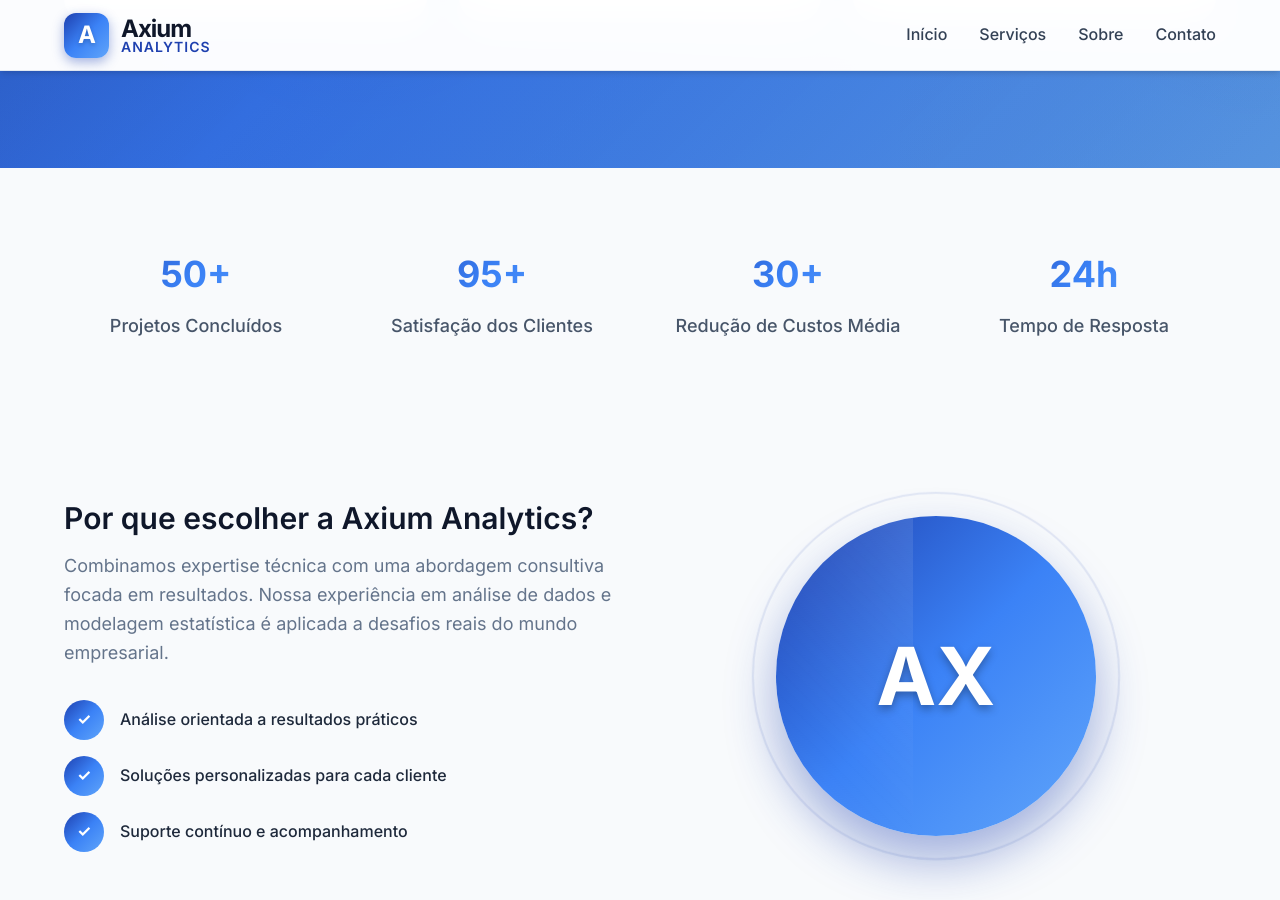
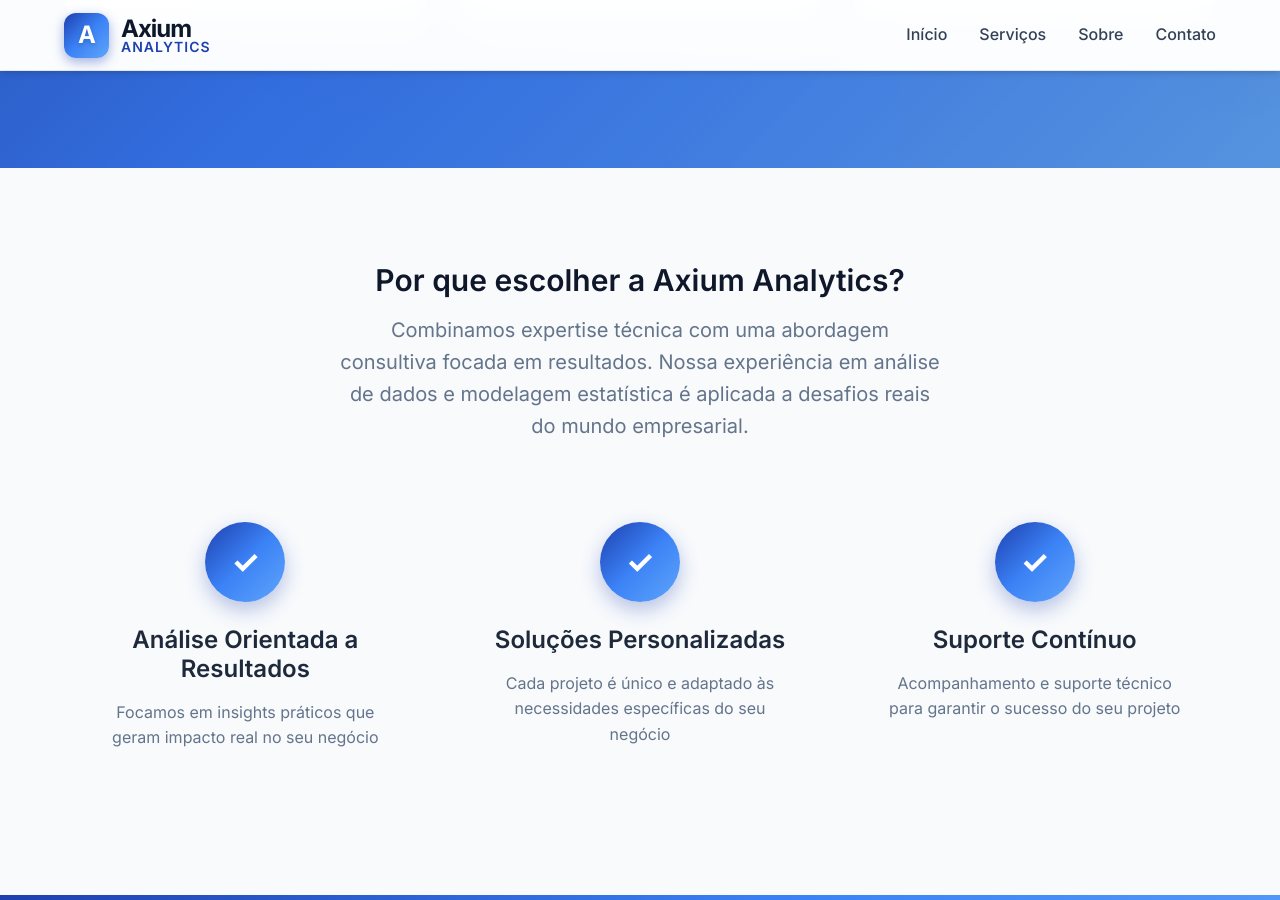
Before and after one commit to misaelsvp/axium-analytics, a Jekyll site: the page built from index.html, in a window 1280 px wide and 900 px high, scrolled down 1604 px. Built offline with Jekyll 4.4.1, drawn with Linux system fonts in a browser that asks for light colours; some of the changed text lies outside the part shown.

```diff
--- a/Gemfile
+++ b/Gemfile
@@ -1,6 +1,6 @@
 source "https://rubygems.org"
 
-gem "jekyll", "~> 4.3"
+gem "jekyll", "~> 4.2"
 gem "minima", "~> 2.5"
 
 group :jekyll_plugins do
--- a/_sass/_components.scss
+++ b/_sass/_components.scss
@@ -232,74 +232,7 @@
   }
 }
 
-// Stats Section
-.stats-section {
-  background: $gray-50;
-  padding: $spacing-20 0;
 
-  .stats-grid {
-    display: grid;
-    grid-template-columns: repeat(auto-fit, minmax(200px, 1fr));
-    gap: $spacing-8;
-    text-align: center;
-  }
-
-  .stat-item {
-    .stat-number {
-      font-size: $font-size-4xl;
-      font-weight: 700;
-      background: $primary-gradient;
-      -webkit-background-clip: text;
-      -webkit-text-fill-color: transparent;
-      background-clip: text;
-      margin-bottom: $spacing-2;
-    }
-
-    .stat-label {
-      font-size: $font-size-lg;
-      color: $gray-600;
-      font-weight: 500;
-    }
-  }
-}
-
-// Testimonials
-.testimonials {
-  padding: $spacing-20 0;
-  background: $white;
-
-  .testimonial-card {
-    background: $gray-50;
-    border-radius: $border-radius-2xl;
-    padding: $spacing-8;
-    text-align: center;
-    position: relative;
-
-    &::before {
-      content: '"';
-      position: absolute;
-      top: -10px;
-      left: 50%;
-      transform: translateX(-50%);
-      font-size: 4rem;
-      color: $primary-color;
-      font-weight: 700;
-    }
-
-    .testimonial-text {
-      font-size: $font-size-lg;
-      font-style: italic;
-      color: $gray-700;
-      margin-bottom: $spacing-6;
-      line-height: 1.6;
-    }
-
-    .testimonial-author {
-      font-weight: 600;
-      color: $gray-900;
-    }
-  }
-}
 
 // CTA Section
 .cta-section {
--- a/assets/js/main.js
+++ b/assets/js/main.js
@@ -66,7 +66,7 @@
     }, observerOptions);
 
     // Observe elements for animation
-    const animatedElements = document.querySelectorAll('.service-card, .stat-item, .testimonial-card');
+    const animatedElements = document.querySelectorAll('.service-card');
     animatedElements.forEach(el => {
         observer.observe(el);
     });
@@ -145,41 +145,6 @@
         }, 5000);
     }
 
-    // Counter animation for stats
-    function animateCounters() {
-        const counters = document.querySelectorAll('.stat-number[data-count]');
-
-        counters.forEach(counter => {
-            const target = parseInt(counter.getAttribute('data-count'));
-            const duration = 2000; // 2 seconds
-            const increment = target / (duration / 16); // 60fps
-            let current = 0;
-
-            const timer = setInterval(() => {
-                current += increment;
-                if (current >= target) {
-                    current = target;
-                    clearInterval(timer);
-                }
-                counter.textContent = Math.floor(current) + (counter.textContent.includes('%') ? '%' : '+');
-            }, 16);
-        });
-    }
-
-    // Trigger counter animation when stats section is visible
-    const statsSection = document.querySelector('.stats-section');
-    if (statsSection) {
-        const statsObserver = new IntersectionObserver(function(entries) {
-            entries.forEach(entry => {
-                if (entry.isIntersecting) {
-                    animateCounters();
-                    statsObserver.unobserve(entry.target);
-                }
-            });
-        }, { threshold: 0.5 });
-
-        statsObserver.observe(statsSection);
-    }
 
     // Parallax effect for hero section
     const hero = document.querySelector('.hero');
--- a/index.html
+++ b/index.html
@@ -66,107 +66,41 @@
   </div>
 </section>
 
-<!-- Stats Section -->
-<section class="stats-section">
+
+<!-- About Section -->
+<section class="section" style="background: #f8fafc; padding: 6rem 0;">
   <div class="container">
-    <div class="stats-grid">
-      <div class="stat-item">
-        <div class="stat-number" data-count="50">0</div>
-        <div class="stat-label">Projetos Concluídos</div>
+    <div class="text-center mb-8">
+      <h2>Por que escolher a Axium Analytics?</h2>
+      <p style="font-size: 1.25rem; color: #64748b; max-width: 600px; margin: 0 auto 3rem;">
+        Combinamos expertise técnica com uma abordagem consultiva focada em resultados.
+        Nossa experiência em análise de dados e modelagem estatística é aplicada a
+        desafios reais do mundo empresarial.
+      </p>
+    </div>
+
+    <div class="grid grid-3" style="margin-top: 3rem;">
+      <div style="text-align: center; padding: 2rem;">
+        <div style="width: 80px; height: 80px; background: linear-gradient(135deg, #1e40af 0%, #3b82f6 50%, #60a5fa 100%); border-radius: 50%; margin: 0 auto 1.5rem; display: flex; align-items: center; justify-content: center; color: white; font-size: 2rem; font-weight: bold; box-shadow: 0 8px 20px rgba(30, 64, 175, 0.3);">✓</div>
+        <h3 style="margin-bottom: 1rem; color: #1e293b;">Análise Orientada a Resultados</h3>
+        <p style="color: #64748b;">Focamos em insights práticos que geram impacto real no seu negócio</p>
       </div>
-      <div class="stat-item">
-        <div class="stat-number" data-count="95">0</div>
-        <div class="stat-label">Satisfação dos Clientes</div>
+
+      <div style="text-align: center; padding: 2rem;">
+        <div style="width: 80px; height: 80px; background: linear-gradient(135deg, #1e40af 0%, #3b82f6 50%, #60a5fa 100%); border-radius: 50%; margin: 0 auto 1.5rem; display: flex; align-items: center; justify-content: center; color: white; font-size: 2rem; font-weight: bold; box-shadow: 0 8px 20px rgba(30, 64, 175, 0.3);">✓</div>
+        <h3 style="margin-bottom: 1rem; color: #1e293b;">Soluções Personalizadas</h3>
+        <p style="color: #64748b;">Cada projeto é único e adaptado às necessidades específicas do seu negócio</p>
       </div>
-      <div class="stat-item">
-        <div class="stat-number" data-count="30">0</div>
-        <div class="stat-label">Redução de Custos Média</div>
-      </div>
-      <div class="stat-item">
-        <div class="stat-number">24h</div>
-        <div class="stat-label">Tempo de Resposta</div>
+
+      <div style="text-align: center; padding: 2rem;">
+        <div style="width: 80px; height: 80px; background: linear-gradient(135deg, #1e40af 0%, #3b82f6 50%, #60a5fa 100%); border-radius: 50%; margin: 0 auto 1.5rem; display: flex; align-items: center; justify-content: center; color: white; font-size: 2rem; font-weight: bold; box-shadow: 0 8px 20px rgba(30, 64, 175, 0.3);">✓</div>
+        <h3 style="margin-bottom: 1rem; color: #1e293b;">Suporte Contínuo</h3>
+        <p style="color: #64748b;">Acompanhamento e suporte técnico para garantir o sucesso do seu projeto</p>
       </div>
     </div>
   </div>
 </section>
 
-<!-- About Section -->
-<section class="section" style="background: #f8fafc;">
-  <div class="container">
-    <div class="grid grid-2" style="align-items: center;">
-      <div>
-        <h2>Por que escolher a Axium Analytics?</h2>
-        <p style="font-size: 1.125rem; margin-bottom: 2rem; color: #64748b;">
-          Combinamos expertise técnica com uma abordagem consultiva focada em resultados.
-          Nossa experiência em análise de dados e modelagem estatística é aplicada a
-          desafios reais do mundo empresarial.
-        </p>
-
-        <div style="display: flex; flex-direction: column; gap: 1rem;">
-          <div style="display: flex; align-items: center; gap: 1rem;">
-            <div style="width: 40px; height: 40px; background: linear-gradient(135deg, #1e40af 0%, #3b82f6 50%, #60a5fa 100%); border-radius: 50%; display: flex; align-items: center; justify-content: center; color: white; font-weight: bold;">✓</div>
-            <span style="font-weight: 500;">Análise orientada a resultados práticos</span>
-          </div>
-          <div style="display: flex; align-items: center; gap: 1rem;">
-            <div style="width: 40px; height: 40px; background: linear-gradient(135deg, #1e40af 0%, #3b82f6 50%, #60a5fa 100%); border-radius: 50%; display: flex; align-items: center; justify-content: center; color: white; font-weight: bold;">✓</div>
-            <span style="font-weight: 500;">Soluções personalizadas para cada cliente</span>
-          </div>
-          <div style="display: flex; align-items: center; gap: 1rem;">
-            <div style="width: 40px; height: 40px; background: linear-gradient(135deg, #1e40af 0%, #3b82f6 50%, #60a5fa 100%); border-radius: 50%; display: flex; align-items: center; justify-content: center; color: white; font-weight: bold;">✓</div>
-            <span style="font-weight: 500;">Suporte contínuo e acompanhamento</span>
-          </div>
-        </div>
-      </div>
-
-      <div style="text-align: center; position: relative;">
-        <div style="width: 320px; height: 320px; background: linear-gradient(135deg, #1e40af 0%, #3b82f6 50%, #60a5fa 100%); border-radius: 50%; margin: 0 auto; display: flex; align-items: center; justify-content: center; color: white; font-size: 5rem; font-weight: 800; box-shadow: 0 25px 50px rgba(30, 64, 175, 0.4); position: relative; overflow: hidden;">
-          <div style="position: absolute; top: 0; left: 0; right: 0; bottom: 0; background: linear-gradient(45deg, rgba(255,255,255,0.1) 0%, transparent 50%, rgba(255,255,255,0.1) 100%); animation: shimmer 3s ease-in-out infinite;"></div>
-          <span style="position: relative; z-index: 2; text-shadow: 0 4px 8px rgba(0,0,0,0.3);">AX</span>
-        </div>
-        <div style="position: absolute; top: 50%; left: 50%; transform: translate(-50%, -50%); width: 360px; height: 360px; border: 2px solid rgba(30, 64, 175, 0.2); border-radius: 50%; animation: pulse 2s ease-in-out infinite;"></div>
-      </div>
-    </div>
-  </div>
-</section>
-
-<!-- Testimonials Section -->
-<section class="section">
-  <div class="container">
-    <div class="text-center mb-8">
-      <h2>O que nossos clientes dizem</h2>
-      <p style="font-size: 1.25rem; color: #64748b;">
-        Depoimentos reais de empresas que transformaram seus negócios com nossos serviços
-      </p>
-    </div>
-
-    <div class="grid grid-3">
-      <div class="testimonial-card">
-        <p class="testimonial-text">
-          "A Axium Analytics nos ajudou a identificar oportunidades de otimização que
-          resultaram em uma redução de 25% nos nossos custos operacionais.
-          Profissionais excepcionais!"
-        </p>
-        <div class="testimonial-author">Maria Silva, CEO - TechStart</div>
-      </div>
-
-      <div class="testimonial-card">
-        <p class="testimonial-text">
-          "Os dashboards criados pela equipe são intuitivos e nos permitem tomar
-          decisões mais rápidas e precisas. Recomendo fortemente seus serviços."
-        </p>
-        <div class="testimonial-author">João Santos, Diretor - RetailPlus</div>
-      </div>
-
-      <div class="testimonial-card">
-        <p class="testimonial-text">
-          "A automação implementada pela Axium revolucionou nossos processos internos.
-          Ganhamos tempo e eficiência significativos."
-        </p>
-        <div class="testimonial-author">Ana Costa, COO - ServiceCorp</div>
-      </div>
-    </div>
-  </div>
-</section>
 
 <!-- CTA Section -->
 <section id="contact" class="cta-section">
```
Also changed, not shown: Gemfile.lock.
